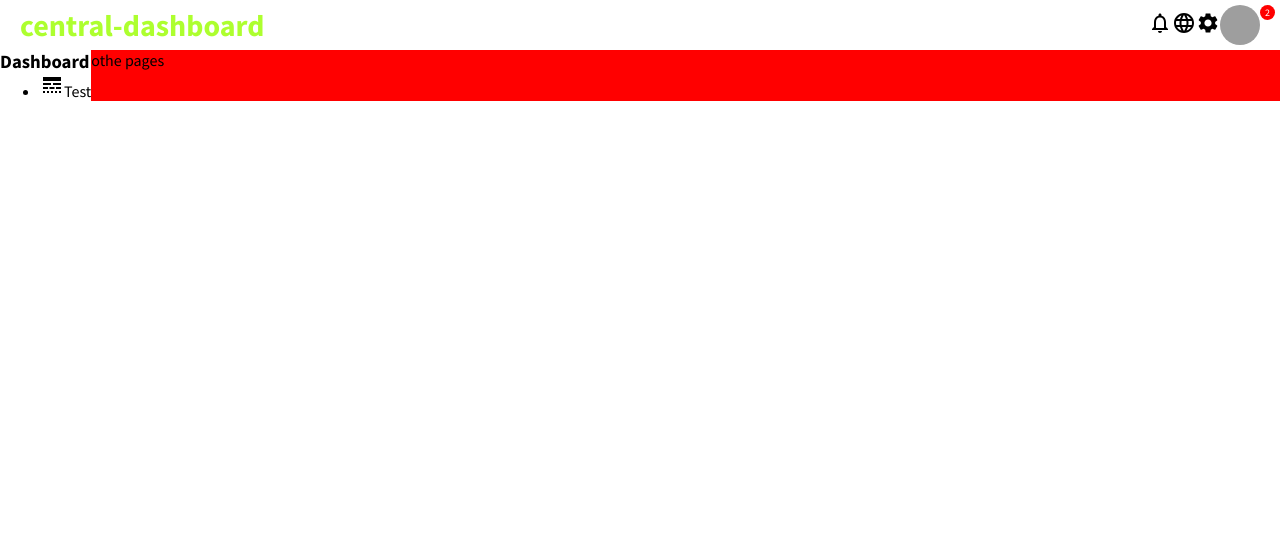
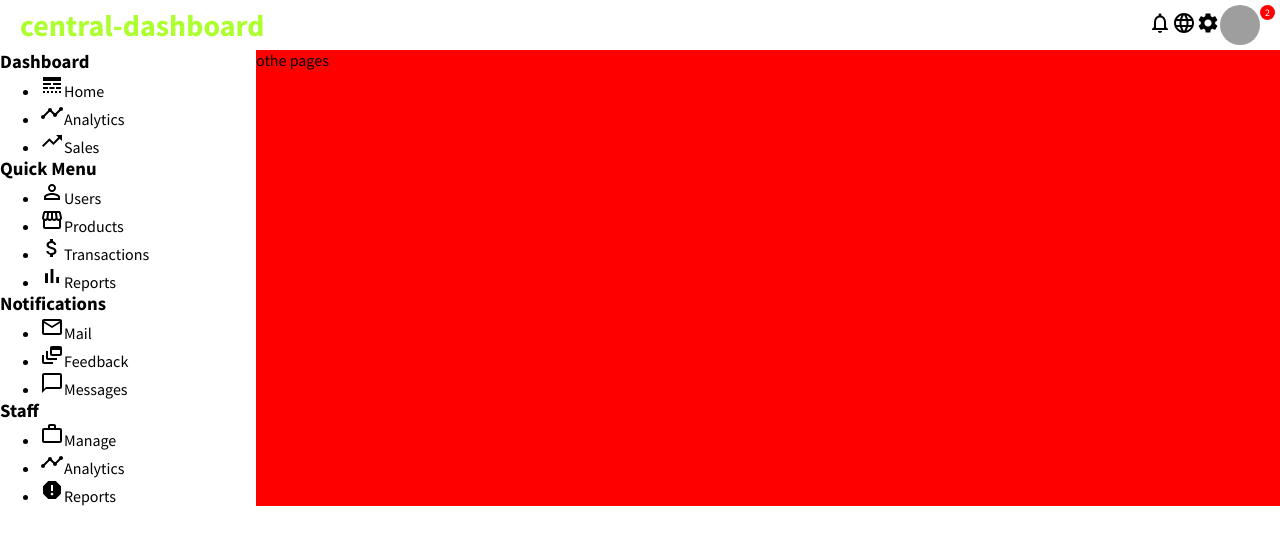
Before and after one commit to DragosDev/central-dashboard, a React (Create React App) app: page / in a window 1280 px wide. Shown: the top 544 px of the page. Built offline with nearby package versions, Linux system fonts and the light colour scheme; grey boxes are pictures that could not be loaded.

Commit message:
Created the Sidebar components from the left side of the page

```diff
--- a/src/components/sidebar/Sidebar.jsx
+++ b/src/components/sidebar/Sidebar.jsx
@@ -1,5 +1,18 @@
-import React from 'react'
-import { LineStyle } from '@material-ui/icons';
+import "./sidebar.css";
+import {
+  LineStyle,
+  Timeline,
+  TrendingUp,
+  PermIdentity,
+  Storefront,
+  AttachMoney,
+  BarChart,
+  MailOutline,
+  DynamicFeed,
+  ChatBubbleOutline,
+  WorkOutline,
+  Report,
+} from "@material-ui/icons";
 
 export default function Sidebar() {
   return (
@@ -8,13 +21,76 @@ export default function Sidebar() {
         <div className="sidebarMenu">
           <h3 className="sidebarTitle">Dashboard</h3>
           <ul className="sidebarList">
+            <li className="sidebarListItem active">
+              <LineStyle className="sidebarIcon" />
+              Home
+            </li>
             <li className="sidebarListItem">
-                        <LineStyle/>
-                        Test
+              <Timeline className="sidebarIcon" />
+              Analytics
+            </li>
+            <li className="sidebarListItem">
+              <TrendingUp className="sidebarIcon" />
+              Sales
+            </li>
+          </ul>
+        </div>
+        <div className="sidebarMenu">
+          <h3 className="sidebarTitle">Quick Menu</h3>
+          <ul className="sidebarList">
+              <li className="sidebarListItem">
+                <PermIdentity className="sidebarIcon" />
+                Users
+              </li>
+              <li className="sidebarListItem">
+                <Storefront className="sidebarIcon" />
+                Products
+              </li>
+            <li className="sidebarListItem">
+              <AttachMoney className="sidebarIcon" />
+              Transactions
+            </li>
+            <li className="sidebarListItem">
+              <BarChart className="sidebarIcon" />
+              Reports
+            </li>
+          </ul>
+        </div>
+        <div className="sidebarMenu">
+          <h3 className="sidebarTitle">Notifications</h3>
+          <ul className="sidebarList">
+            <li className="sidebarListItem">
+              <MailOutline className="sidebarIcon" />
+              Mail
+            </li>
+            <li className="sidebarListItem">
+              <DynamicFeed className="sidebarIcon" />
+              Feedback
+            </li>
+            <li className="sidebarListItem">
+              <ChatBubbleOutline className="sidebarIcon" />
+              Messages
+            </li>
+          </ul>
+        </div>
+        <div className="sidebarMenu">
+          <h3 className="sidebarTitle">Staff</h3>
+          <ul className="sidebarList">
+            <li className="sidebarListItem">
+              <WorkOutline className="sidebarIcon" />
+              Manage
+            </li>
+            <li className="sidebarListItem">
+              <Timeline className="sidebarIcon" />
+              Analytics
+            </li>
+            <li className="sidebarListItem">
+              <Report className="sidebarIcon" />
+              Reports
             </li>
           </ul>
         </div>
       </div>
     </div>
-  )
+  );
 }
```
Lines whose indentation alone changed are shown as unchanged.
